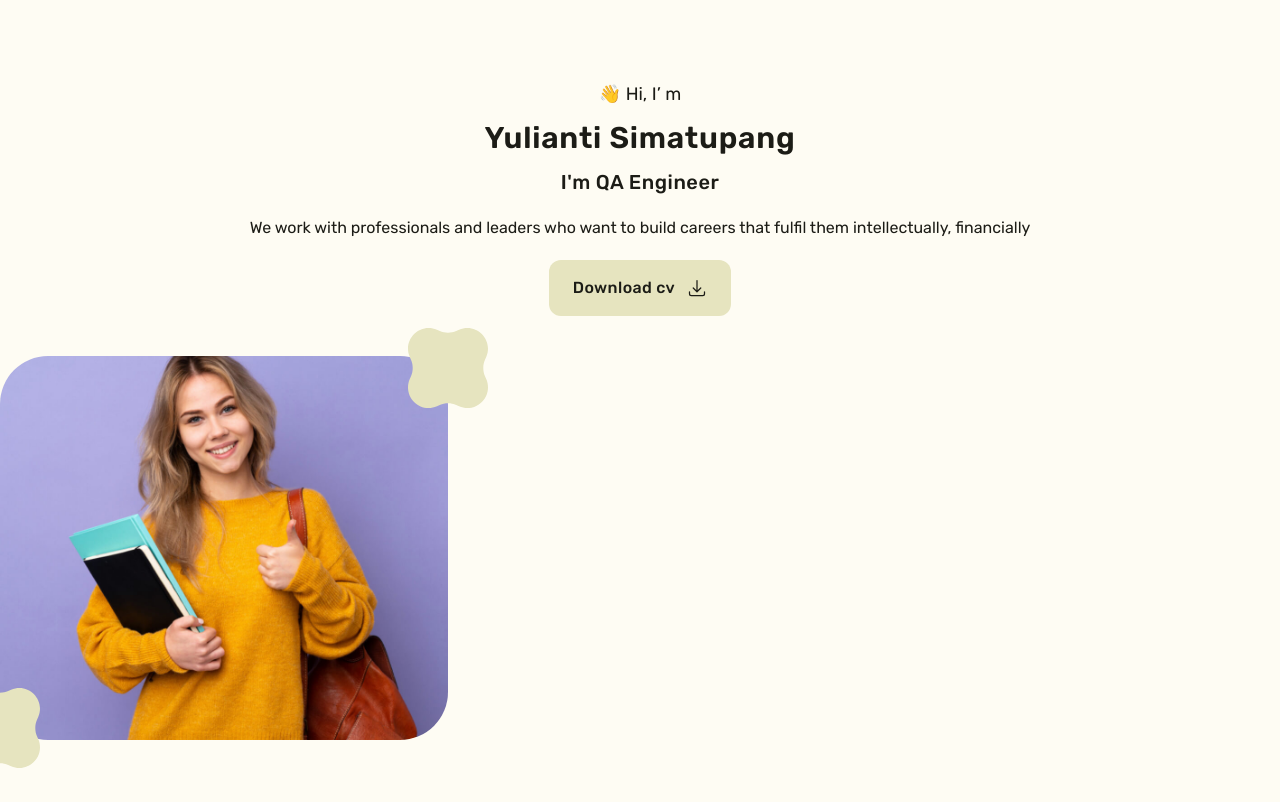
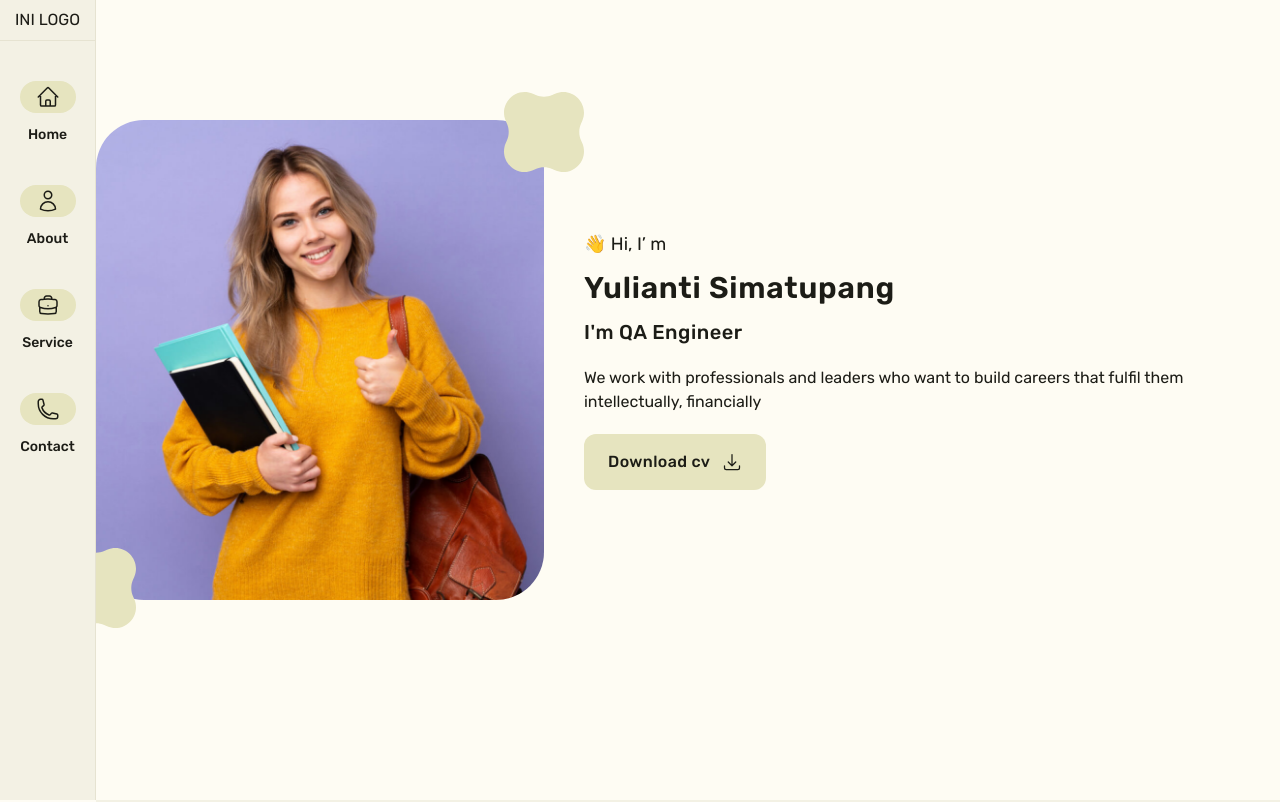
Before and after one commit to yuliantisimatupang/portofolio, a Next.js app: page / in a window 1280 px wide. Shown: the top 802 px of the page. Built offline with nearby package versions, Linux system fonts and the light colour scheme.

Commit message:
adding navbar menu

```diff
--- a/src/app/homepage/sectionHome.tsx
+++ b/src/app/homepage/sectionHome.tsx
@@ -3,19 +3,21 @@ import { ArrowDownTrayIcon } from '@heroicons/react/24/solid'
 
 export default function SectionHome() {
   return (
-    <section className="font-sans flex flex-col text-center py-20 text-black-primary bg-primary-1 min-h-screen overflow-hidden">
-      <div className="w-container">
+    <section className="font-sans text-center py-20 text-black-primary bg-primary-1 min-h-screen overflow-hidden">
+      <div className="w-container lg:flex lg:flex-row-reverse lg:items-center lg:gap-10">
+        <div className="lg:text-left">
           <div className="text-lg mb-2">👋 Hi, I’ m</div>
           <h1 className="my-3">Yulianti Simatupang</h1>
           <h2>I'm QA Engineer</h2>
           <p className="py-5">
             We work with professionals and leaders who want to build careers that fulfil them intellectually, financially
           </p>
-        <button type="button" className="flex justify-between mx-auto items-center gap-3 font-sans font-medium tracking-wide bg-btn-primary px-6 py-4 rounded-xl">
+          <button type="button" className="flex justify-between mx-auto lg:mx-0 items-center gap-3 font-sans font-medium tracking-wide bg-btn-primary px-6 py-4 rounded-xl">
             Download cv
             <ArrowDownTrayIcon className="h-5 w-5" />
           </button>
-        <div className="relative my-10 max-w-md">
+        </div>
+        <div className="relative my-10 max-w-md mx-auto lg:w-3/4">
           <div className="absolute -top-7 -right-10 z-10 h-20 w-20 inline-block">
             <Image
               src={'/images/flower.svg'}
@@ -32,7 +34,7 @@ export default function SectionHome() {
               style={{ objectFit: "cover" }}
             />
           </div>
-          <div className="relative h-96 w-full rounded-[3rem] overflow-hidden">
+          <div className="relative h-96 w-full rounded-[3rem] overflow-hidden lg:h-[30rem] lg:w-full">
             <Image
               src={'/images/home-banner.jpg'}
               fill
--- a/src/app/layout.tsx
+++ b/src/app/layout.tsx
@@ -1,6 +1,5 @@
 import "./globals.css";
 import { Inter } from "next/font/google";
-import Footer from "./layout/footer";
 
 const inter = Inter({ subsets: ["latin"] });
 
@@ -22,8 +21,7 @@ export default function RootLayout({
         <link rel="preconnect" href="https://fonts.gstatic.com" />
         <link href="https://fonts.googleapis.com/css2?family=Rubik:wght@300;400;500;600;700;800&display=swap" rel="stylesheet"></link>
       </head>
-      <body className={inter.className}>{children}</body>
-      <Footer />
+      <body className={inter.className + " bg-primary-1 overflow-x-hidden"}>{children}</body>
     </html>
   );
 }
--- a/src/app/layout/footer.tsx
+++ b/src/app/layout/footer.tsx
@@ -4,7 +4,7 @@ import Image from 'next/image'
 
 export default function Footer() {
   return (
-    <div className="relative flex flex-col justify-between items-center bg-primary-1 border-1 border-line-dark min-h-[10vh]">
+    <div className="relative flex flex-col justify-between items-center text-black-primary font-sans bg-primary-1 border-1 border-line-dark min-h-[10vh]">
       <div className="absolute -top-14 p-0.5 bg-line-dark rounded-full border-8 border-primary-2">
         <div className="relative h-24 w-24">
           <Image
--- /dev/null
+++ b/src/app/layout/header.tsx
@@ -0,0 +1,40 @@
+import { faTwitter, faInstagram, faFacebook, faPinterest } from '@fortawesome/free-brands-svg-icons'
+import { FontAwesomeIcon } from '@fortawesome/react-fontawesome'
+import { HomeIcon, UserIcon, BriefcaseIcon, PhoneIcon } from '@heroicons/react/24/outline'
+import Image from 'next/image'
+
+export default function Header() {
+  return (
+    <div className="fixed flex flex-col z-50 h-screen w-24 bg-primary-2 border-r-1 border-line-dark text-black-primary font-sans">
+      <div className="border-b-1 border-line-dark text-center py-2 w-full mb-10">
+        INI LOGO
+      </div>
+      <div className="flex flex-col gap-10 text-center font-medium text-sm">
+        <div className="">
+          <div className="bg-btn-primary mb-3 rounded-2xl px-4 py-1 mx-auto w-fit">
+            <HomeIcon className="h-6 w-6" />
+          </div>
+          Home
+        </div>
+        <div className="">
+          <div className="bg-btn-primary mb-3 rounded-2xl px-4 py-1 mx-auto w-fit">
+            <UserIcon className="h-6 w-6" />
+          </div>
+          About
+        </div>
+        <div className="">
+          <div className="bg-btn-primary mb-3 rounded-2xl px-4 py-1 mx-auto w-fit">
+            <BriefcaseIcon className="h-6 w-6" />
+          </div>
+          Service
+        </div>
+        <div className="">
+          <div className="bg-btn-primary mb-3 rounded-2xl px-4 py-1 mx-auto w-fit">
+            <PhoneIcon className="h-6 w-6" />
+          </div>
+          Contact
+        </div>
+      </div>
+    </div>
+  )
+}
--- a/src/app/page.tsx
+++ b/src/app/page.tsx
@@ -5,17 +5,22 @@ import SectionAbout from "./homepage/sectionAbout";
 import SectionService from "./homepage/sectionService";
 import SectionContact from "./homepage/sectionContact";
 import Footer from "./layout/footer";
+import Header from "./layout/header";
 
 export default function Home() {
   return (
-    <main>
-      <SectionHome />
+    <>
+      <Header />
+      <main className="lg:ml-24">
+        <SectionHome />
 
-      <SectionAbout />
+        <SectionAbout />
 
-      <SectionService />
+        <SectionService />
 
-      <SectionContact />
-    </main>
+        <SectionContact />
+      </main>
+      <Footer />
+    </>
   );
 }
```
Lines whose indentation alone changed are shown as unchanged.
